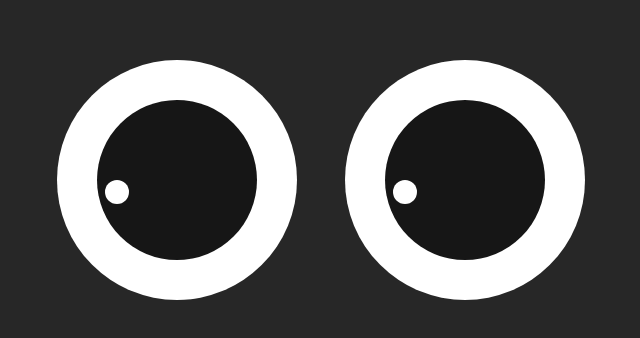
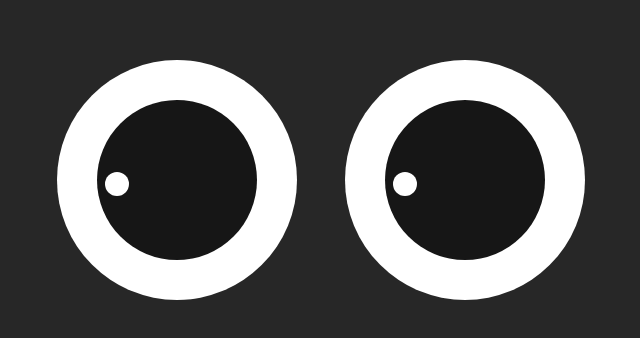
Before and after one commit to Akhil-Nagpal/EyeBall-Movement, a React (Vite) app: page / in a window 1280 px wide. Shown: the part 220-558 px from the top of the page, without its empty margins (319-959 px from the left). Built offline with nearby package versions, Linux system fonts and the light colour scheme.

Commit message:
Update App.scss

```diff
--- a/src/App.scss
+++ b/src/App.scss
@@ -33,7 +33,7 @@
                 height: 1.5rem;
                 background-color: white;
                 position: relative;
-                top: 5rem;
+                top: 4.5rem;
                 left: 0.5rem;
                 border-radius: 50%;
 
@@ -65,7 +65,7 @@
                 height: 1.5rem;
                 background-color: white;
                 position: relative;
-                top: 5rem;
+                top: 4.5rem;
                 left: 0.5rem;
                 border-radius: 50%;
 
```
